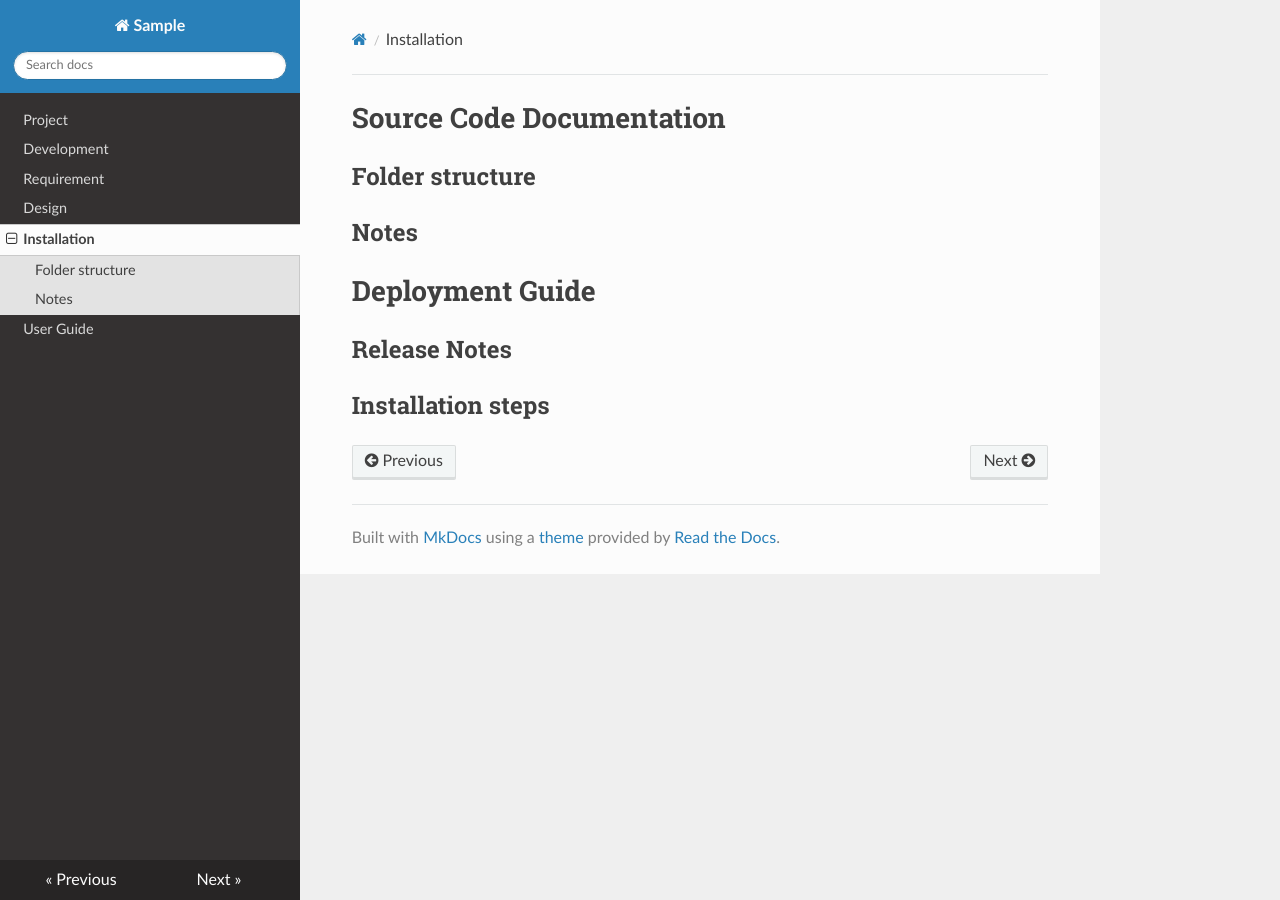
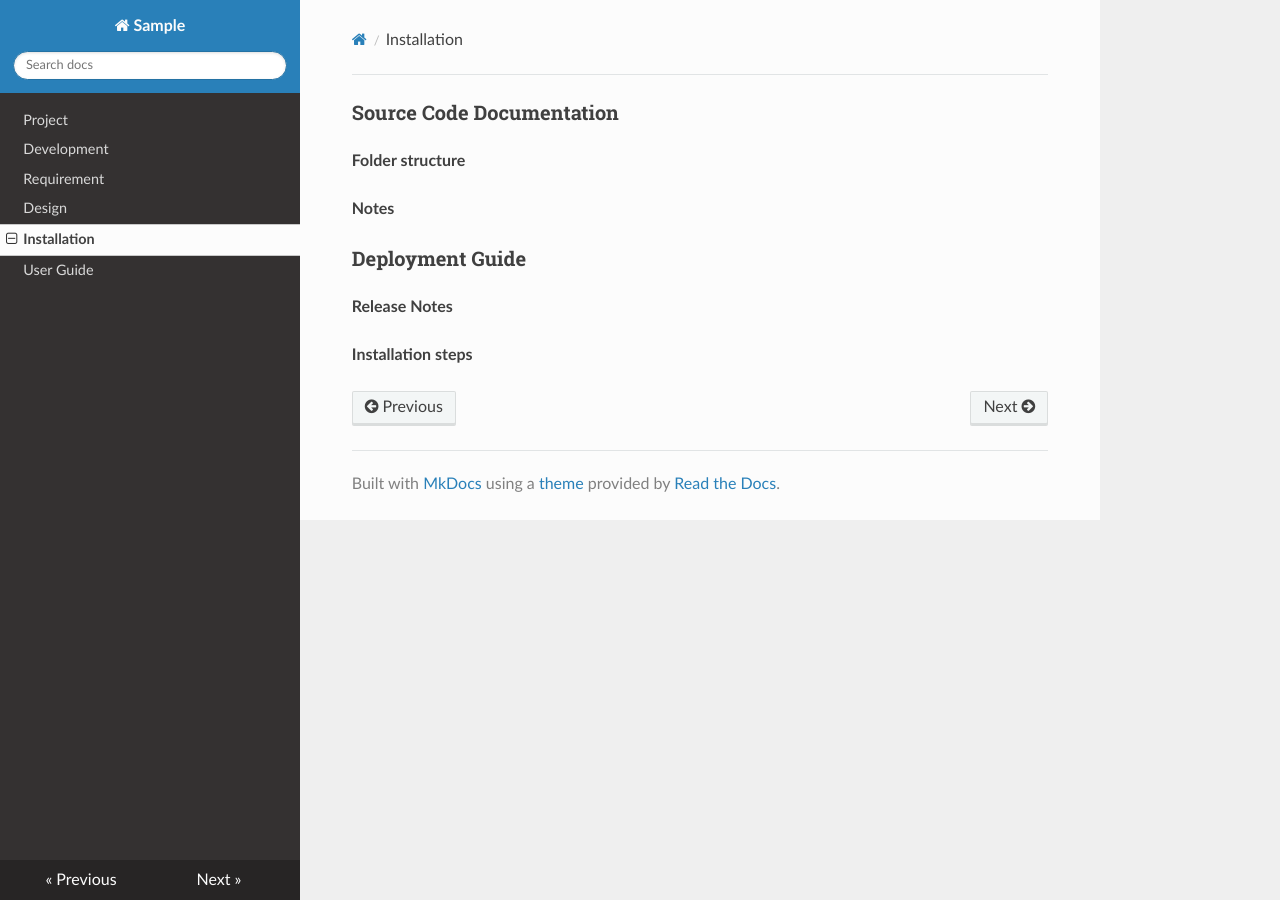
Before and after one commit to ctchik/Sample-Project, an MkDocs documentation site: the page built from docs/5-Installation.md, in a window 1280 px wide. Built offline with MkDocs 1.6.1, drawn with Linux system fonts in a browser that asks for light colours; nearby versions of some CDN libraries.

Commit message:
Update 5-Installation.md

```diff
--- a/docs/5-Installation.md
+++ b/docs/5-Installation.md
@@ -1,7 +1,10 @@
-#Source Code Documentation
-## Folder structure
-## Notes
+### Source Code Documentation
+**Folder structure**
 
-#Deployment Guide
-## Release Notes
-## Installation steps
+**Notes**
+
+
+### Deployment Guide
+**Release Notes**
+
+**Installation steps**
```
